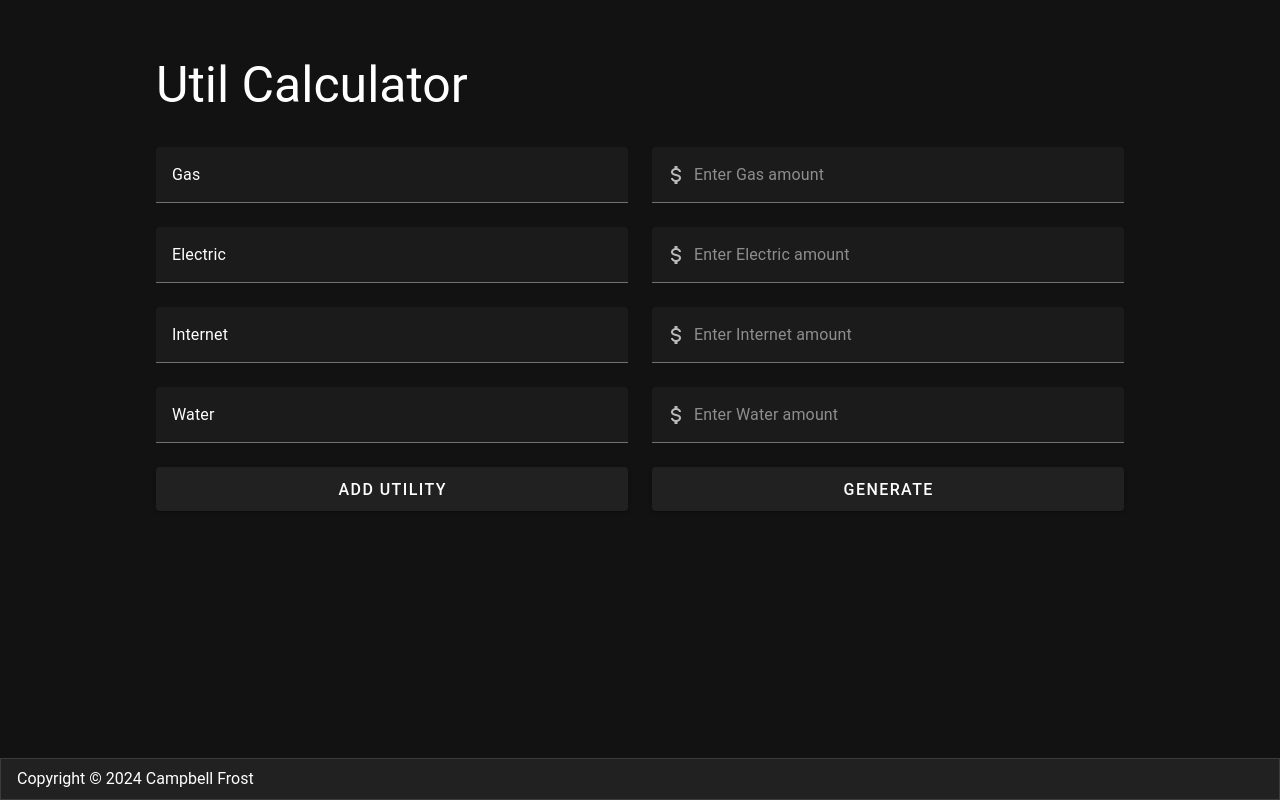
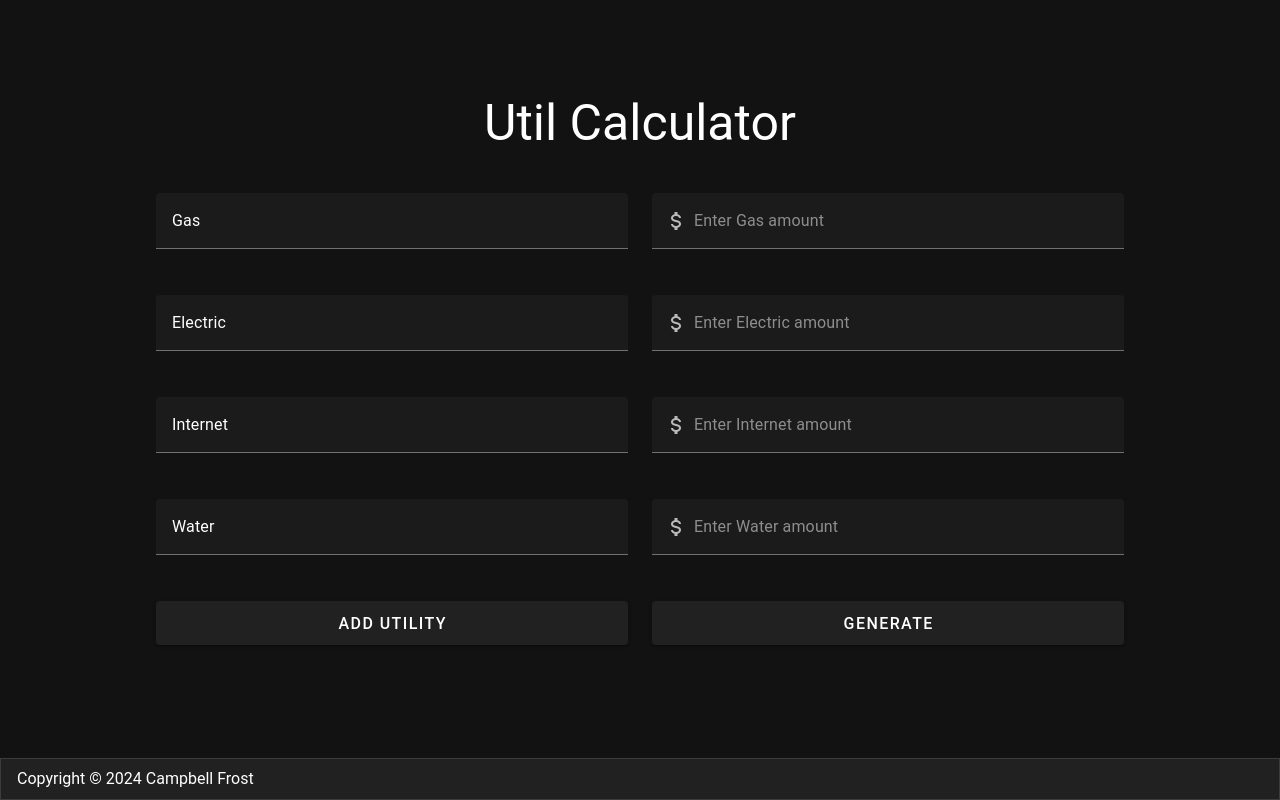
Before and after one commit to campbell-frost/UtilCalculator, a Vue app: page / in a window 1280 px wide. Built offline with nearby package versions, Linux system fonts and the light colour scheme.

Commit message:
reverted back to options API

```diff
--- a/src/components/UtilCalc.vue
+++ b/src/components/UtilCalc.vue
@@ -1,13 +1,9 @@
 <template>
   <v-container class="content d-flex justify-center">
     <v-responsive max-width="1000px" class="fill-height px-4 custom-width">
-      <v-row align="center mt-5">
-        <v-col>
-          <p class="title">Util Calculator</p>
-        </v-col>
-
+      <v-row class="d-flex justify-center my-5">
+        <p class="title">Util Calculator</p>
       </v-row>
-
       <v-row v-for="(utility, index) in utilities" :key="index">
         <v-col>
           <v-text-field v-model="utility.name" :placeholder="'Enter Utility name'" class="input-field"></v-text-field>
@@ -27,7 +23,7 @@
 
       </v-row>
       <v-row>
-        <v-col class="pb-4">
+        <v-col>
           <v-card class="mt-3" v-if="result">
             <v-card-title>Results</v-card-title>
             <hr class="my-2">
@@ -47,36 +43,26 @@
       </v-row>
     </v-responsive>
   </v-container>
-  <v-footer class="copyright" border>
-    Copyright © 2024 Campbell Frost
-  </v-footer>
+  <v-footer class="copyright" border>Copyright © 2024 Campbell Frost</v-footer>
 </template>
 
 <script>
-import { ref } from 'vue';
-import { useTheme } from "vuetify";
-
 export default {
-  setup() {
-    const utilities = ref([
-      { name: 'Gas', amount: null },
-      { name: 'Electric', amount: null },
-      { name: 'Internet', amount: null },
-      { name: 'Water', amount: null }
-    ]);
-    const result = ref(null);
-    let total = 0;
-
-    const theme = useTheme();
-    const darkMode = ref(false);
-
-    const generate = () => {
-      total = utilities.value.reduce((acc, utility) => acc + parseFloat(utility.amount || 0), 0);
-      const average = total / utilities.value.length;
+  data() {
+    return {
+      utilities: [{ name: 'Gas', amount: null }, { name: 'Electric', amount: null }, { name: 'Internet', amount: null }, { name: 'Water', amount: null }],
+      result: null,
+      total: 0,
+    };
+  },
+  methods: {
+    generate() {
+      this.total = this.utilities.reduce((acc, utility) => acc + parseFloat(utility.amount || 0), 0);
+      const average = this.total / this.utilities.length;
       const aboveAverage = [];
       const belowAverage = [];
 
-      utilities.value.forEach(utility => {
+      this.utilities.forEach(utility => {
         if (parseFloat(utility.amount || 0) > average) aboveAverage.push({ name: utility.name, amount: parseFloat(utility.amount || 0) });
         else belowAverage.push({ name: utility.name, amount: parseFloat(utility.amount || 0) });
       });
@@ -99,29 +85,15 @@ export default {
         });
       });
 
-      result.value = amountsToTransfer;
-    };
+      this.result = amountsToTransfer;
+    },
+    addUtilityField() {
+      const newUtility = { name: 'New Utility', amount: null };
+      this.utilities.push(newUtility);
+    }
+  },
+};
 
-    const addUtilityField = () => {
-      const newUtility = { name: 'New Utility', amount: null };
-      utilities.value.push(newUtility);
-    };
-
-    const toggleTheme = () => {
-      theme.global.name.value = darkMode.value ? "light" : "dark";
-    }
-
-    return {
-      utilities,
-      result,
-      generate,
-      addUtilityField,
-      total,
-      toggleTheme,
-      darkMode
-    };
-  }
-};
 </script>
 
 <style>
@@ -130,6 +102,7 @@ export default {
 }
 
 .title {
+  padding-top: 50px;
   font-size: 50px;
 }
 
```
